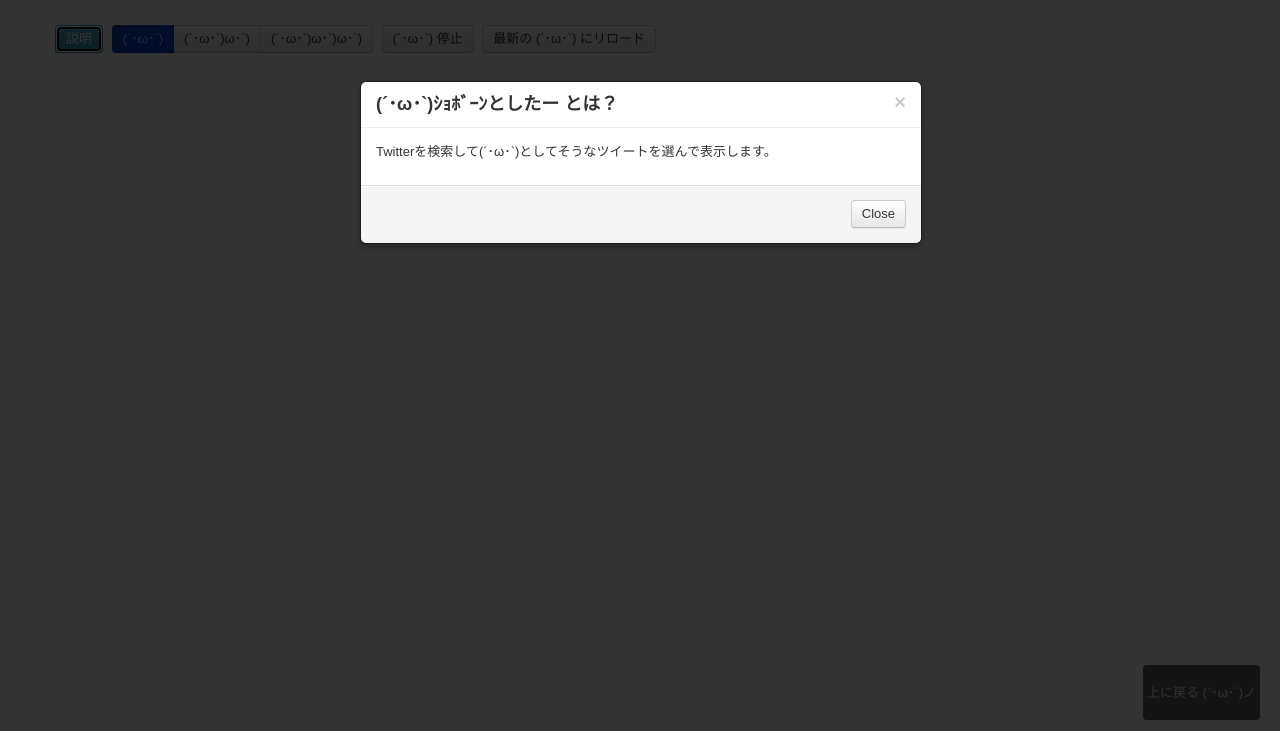
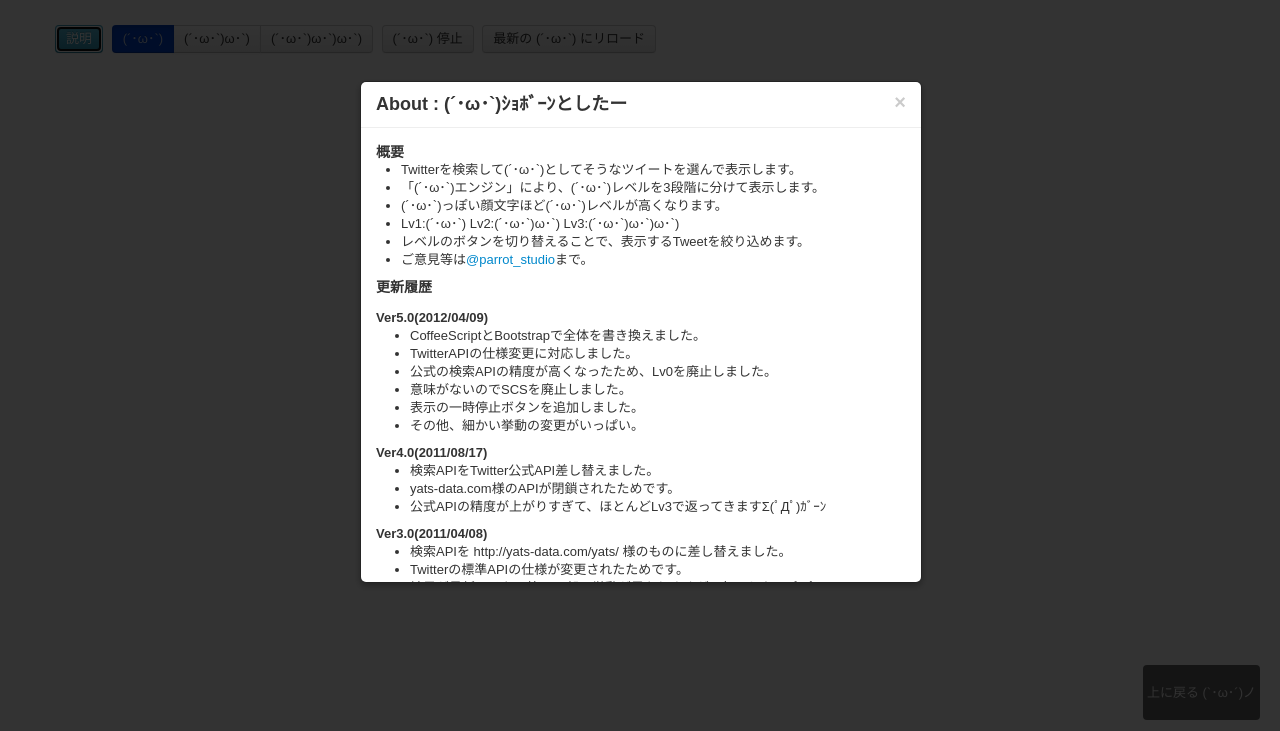
Before and after one commit to parrot-studio/shoborn, a plain HTML site: page index.html in a window 1280 px wide. Both pictures are taken after a click on the button "説明". Shown: the part 69-800 px from the top of the page. Drawn offline with Linux system fonts and the light colour scheme.

Commit message:
Aboutを追加

```diff
--- a/index.html
+++ b/index.html
@@ -61,10 +61,67 @@
     <div class="modal hide" id="about">
       <div class="modal-header">
         <a class="close" data-dismiss="modal">×</a>
-        <h3>(´･ω･`)ｼｮﾎﾞｰﾝとしたー とは？</h3>
+        <h3>About : (´･ω･`)ｼｮﾎﾞｰﾝとしたー</h3>
       </div>
       <div class="modal-body">
-        <p>Twitterを検索して(´･ω･`)としてそうなツイートを選んで表示します。</p>
+        <div>
+          <h4>概要</h4>
+          <ul>
+            <li>Twitterを検索して(´･ω･`)としてそうなツイートを選んで表示します。</li>
+            <li>「(´･ω･`)エンジン」により、(´･ω･`)レベルを3段階に分けて表示します。</li>
+            <li>(´･ω･`)っぽい顔文字ほど(´･ω･`)レベルが高くなります。</li>
+            <li>Lv1:(´･ω･`) Lv2:(´･ω･`)ω･`) Lv3:(´･ω･`)ω･`)ω･`)</li>
+            <li>レベルのボタンを切り替えることで、表示するTweetを絞り込めます。</li>
+            <li>ご意見等は<a href="https://twitter.com/#!/parrot_studio" target="_blank">@parrot_studio</a>まで。</li>
+          </ul>
+        </div>
+        <div>
+          <h4>更新履歴</h4>
+          <dl>
+            <dt>Ver5.0(2012/04/09)</dt>
+            <dd>
+              <ul>
+                <li>CoffeeScriptとBootstrapで全体を書き換えました。</li>
+                <li>TwitterAPIの仕様変更に対応しました。</li>
+                <li>公式の検索APIの精度が高くなったため、Lv0を廃止しました。</li>
+                <li>意味がないのでSCSを廃止しました。</li>
+                <li>表示の一時停止ボタンを追加しました。</li>
+                <li>その他、細かい挙動の変更がいっぱい。</li>
+              </ul>
+            </dd>
+            <dt>Ver4.0(2011/08/17)</dt>
+            <dd>
+              <ul>
+                <li>検索APIをTwitter公式API差し替えました。</li>
+                <li>yats-data.com様のAPIが閉鎖されたためです。</li>
+                <li>公式APIの精度が上がりすぎて、ほとんどLv3で返ってきますΣ(ﾟДﾟ)ｶﾞｰﾝ</li>
+              </ul>
+            </dd>
+            <dt>Ver3.0(2011/04/08)</dt>
+            <dd>
+              <ul>
+                <li>検索APIを http://yats-data.com/yats/ 様のものに差し替えました。</li>
+                <li>Twitterの標準APIの仕様が変更されたためです。</li>
+                <li>結果が最新ではない等、一部の挙動が異なりますが、気にしない( ﾟДﾟ)y─~~</li>
+              </ul>
+            </dd>
+            <dt>Ver2.0(2010/09/29)</dt>
+            <dd>
+              <ul>
+                <li>(´･ω･`)エンジンに新機能「SCS(SHOBORN COMBO SYSTEM)」が追加されました。</li>
+                <li>SCSは文脈に応じてCOMBOを算出し、そこからSP(SHOBORN POINT)を返します。</li>
+                <li>基本的には(´･ω･`)レベルが高いほど高得点ですが、COMBOが発生すると全くわかりません。</li>
+                <li>COMBOを狙ったテスト投稿をしすぎてフォローを外されても、私のせいにしないように( ﾟДﾟ)y─~~</li>
+              </ul>
+            </dd>
+            <dt>Ver1.0(2010/09/14)</dt>
+            <dd>
+              <ul>
+                <li>初版</li>
+              </ul>
+            </dd>
+          </dl>
+        </div>
       </div>
       <div class="modal-footer">
         <a class="btn" data-dismiss="modal">Close</a>
```
